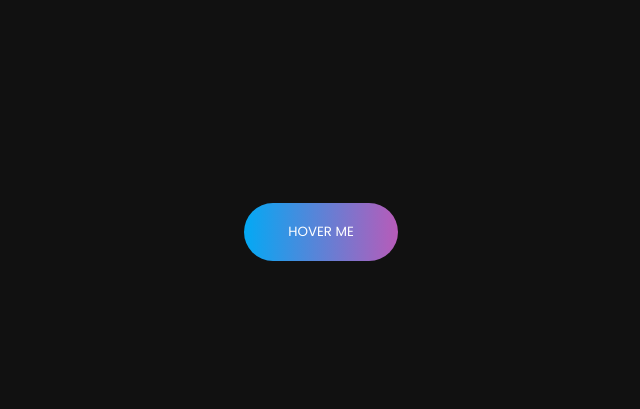
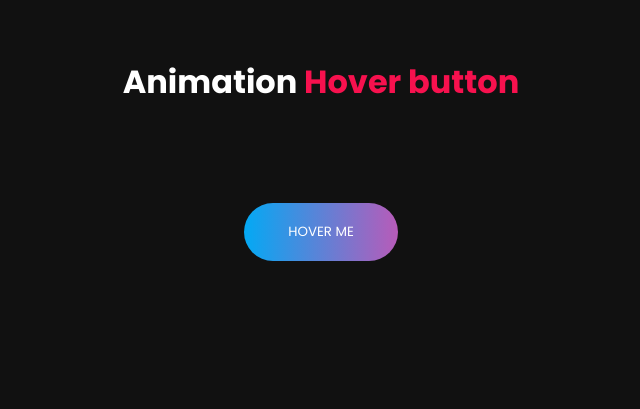
Before and after one commit to ryanbantique/tiktok-content, a plain HTML site: page Button_Hover/index.html in a window 1280 px wide. Shown: the part 168-577 px from the top of the page, without its empty margins (319-959 px from the left). Drawn offline with Linux system fonts and the light colour scheme.

```diff
--- a/Button_Hover/index.html
+++ b/Button_Hover/index.html
@@ -8,6 +8,7 @@
     <link rel="stylesheet" href="style.css" />
   </head>
   <body>
+    <h1>Animation <span>Hover button</span></h1>
     <button>Hover Me</button>
   </body>
 </html>
--- a/Button_Hover/style.css
+++ b/Button_Hover/style.css
@@ -5,6 +5,15 @@
   margin: 0;
   box-sizing: border-box;
   font-family: "Poppins";
+}
+
+h1 {
+  padding-bottom: 300px;
+  color: #fff;
+}
+
+h1 span {
+  color: #f7114e;
 }
 
 body {
```
